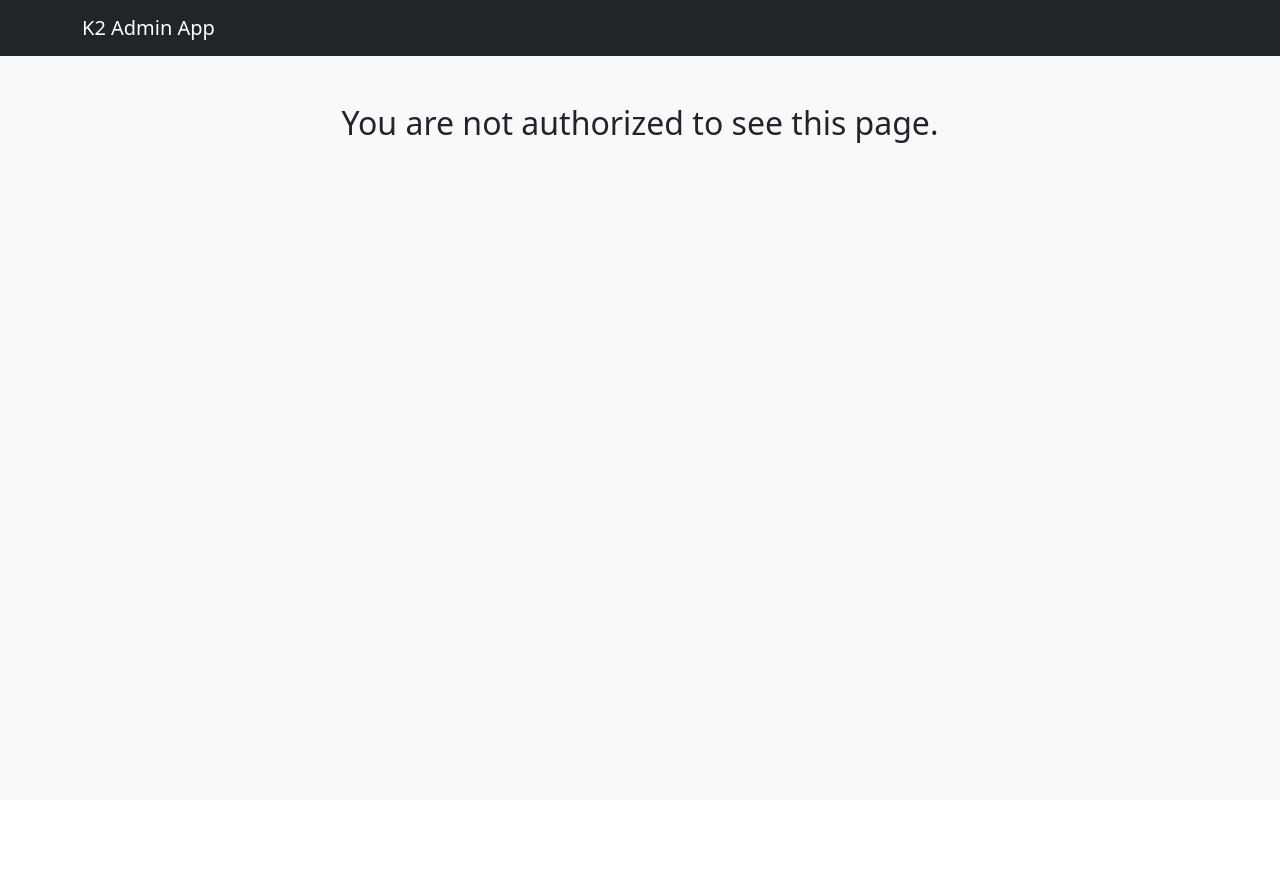
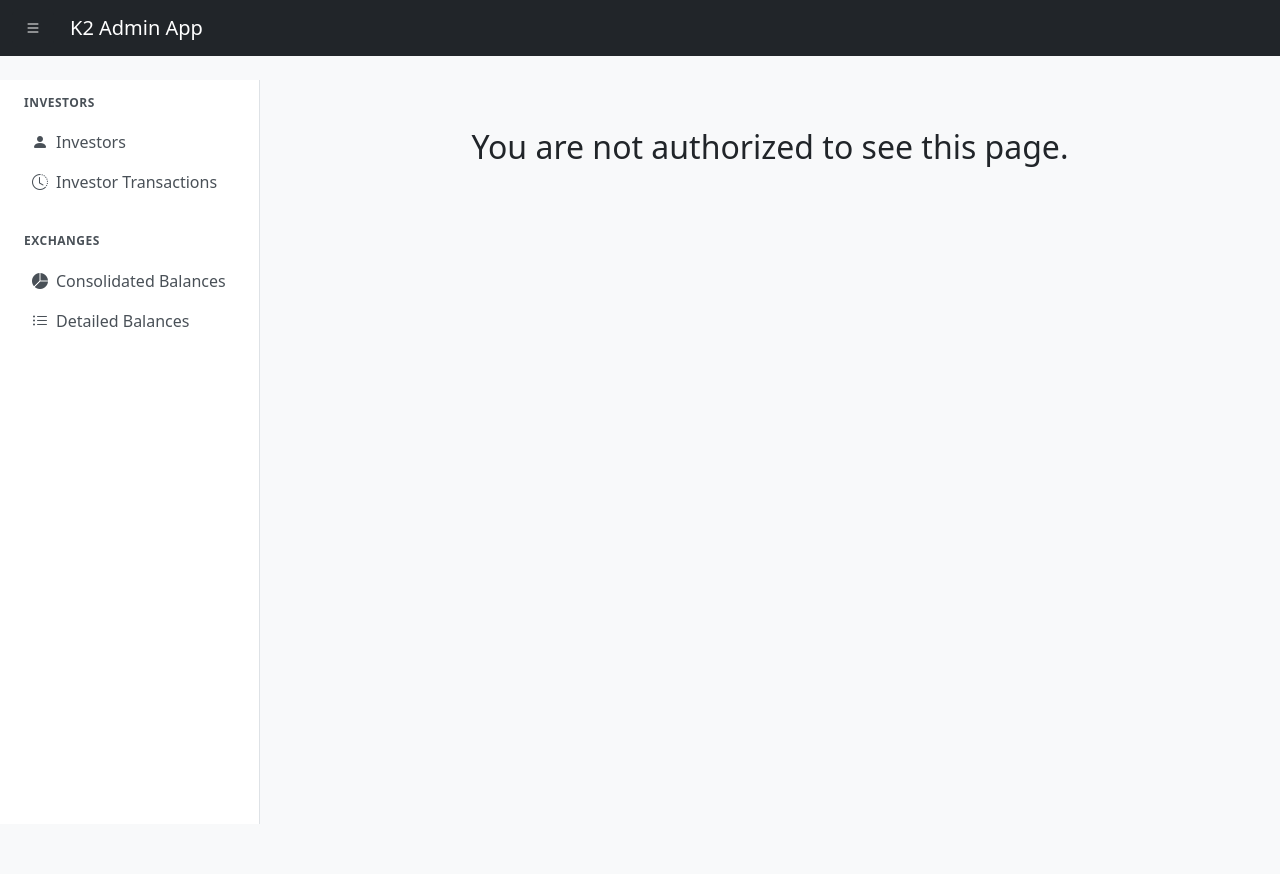
Before and after one commit to alexandrekoury/painel-python-app, a Flask app: page /unauthorized in a window 1280 px wide. Before the commit the page ends 143 px from the top, so only its background shows below. Run offline with Flask 3, Linux system fonts and the light colour scheme.

Commit message:
improve layout

```diff
--- a/static/script.js
+++ b/static/script.js
@@ -1,3 +1,21 @@
+// Sidebar toggle functionality
+document.addEventListener('DOMContentLoaded', function() {
+    const sidebarToggle = document.getElementById('sidebarToggle');
+    const sidebar = document.getElementById('sidebar');
+
+    if (sidebarToggle) {
+        sidebarToggle.addEventListener('click', function() {
+            sidebar.classList.toggle('collapsed');
+            localStorage.setItem('sidebarCollapsed', sidebar.classList.contains('collapsed'));
+        });
+    }
+
+    // Restore sidebar state from localStorage
+    if (localStorage.getItem('sidebarCollapsed') === 'true') {
+        sidebar.classList.add('collapsed');
+    }
+});
+
 function deleteInvestor(investorId, investorAlias) {
     if (confirm(`Are you sure you want to delete ${investorAlias}?`)) {
         fetch(`/investor/delete/${investorId}`, { method: 'POST' })
--- a/static/styles.css
+++ b/static/styles.css
@@ -1,3 +1,64 @@
 body {
     padding-bottom: 50px;
 }
+.sidebar {
+    width: 260px;
+    min-height: calc(100vh - 56px);
+    transition: transform 0.3s ease, margin-left 0.3s ease;
+    position: relative;
+    z-index: 1000;
+}
+
+.sidebar.collapsed {
+    transform: translateX(-100%);
+    margin-left: -260px;
+}
+
+main {
+    transition: margin-left 0.3s ease;
+}
+
+.sidebar-section {
+    margin-bottom: 2rem;
+}
+
+.sidebar-title {
+    color: #495057;
+    font-weight: 600;
+    text-transform: uppercase;
+    font-size: 0.75rem;
+    letter-spacing: 0.5px;
+    margin-bottom: 0.75rem;
+    padding-left: 0.5rem;
+}
+
+.sidebar .nav-link {
+    color: #495057;
+    padding: 0.5rem 1rem;
+    border-radius: 0.375rem;
+    transition: all 0.2s ease;
+}
+
+.sidebar .nav-link:hover {
+    background-color: #e9ecef;
+    color: #000;
+}
+
+.sidebar .nav-link.active {
+    background-color: #0d6efd;
+    color: white;
+}
+
+@media (max-width: 768px) {
+    .sidebar {
+        position: fixed;
+        top: 56px;
+        left: 0;
+        height: calc(100vh - 56px);
+        box-shadow: 2px 0 5px rgba(0, 0, 0, 0.1);
+    }
+
+    .sidebar.collapsed {
+        transform: translateX(-100%);
+    }
+}
--- a/templates/layout.html
+++ b/templates/layout.html
@@ -5,31 +5,66 @@
     <title>K2 Admin App</title>
     <link rel="stylesheet"
           href="https://cdn.jsdelivr.net/npm/bootstrap@5.3.0/dist/css/bootstrap.min.css">
+    <link rel="stylesheet" href="https://cdn.jsdelivr.net/npm/bootstrap-icons@1.11.0/font/bootstrap-icons.css">
     <link rel="stylesheet" href="{{ url_for('static', filename='styles.css') }}">
 </head>
 <body class="bg-light">
 
 <nav class="navbar navbar-dark bg-dark mb-4">
-    <div class="container d-flex justify-content-between">
-        <a class="navbar-brand" href="/">K2 Admin App</a>
+    <div class="container-fluid d-flex justify-content-between align-items-center">
+        <div class="d-flex align-items-center">
+            <button class="btn btn-dark me-3" id="sidebarToggle" title="Toggle Sidebar">
+                <i class="bi bi-list"></i>
+            </button>
+            <a class="navbar-brand" href="/">K2 Admin App</a>
+        </div>
 
-        {% if user %}
+        {% if session.get('user') %}
         <div class="d-flex align-items-center">
 
-            {% if user.picture %}
-                <img src="{{ user.picture }}" width="36" height="36"
+            {% if session.get('user').picture %}
+                <img src="{{ session.get('user').picture }}" width="36" height="36"
                      style="border-radius: 50%;" class="me-2">
             {% endif %}
 
-            <span class="text-light me-3">{{ user.name }}</span>
+            <span class="text-light me-3">{{ session.get('user').name }}</span>
             <a href="/logout" class="btn btn-danger btn-sm">Sair</a>
         </div>
         {% endif %}
 
     </div>
 </nav>
-<div class="container">
-    {% block content %}{% endblock %}
+
+<div class="d-flex">
+    <aside class="sidebar bg-white border-end" id="sidebar">
+        <nav class="nav flex-column p-3">
+            <div class="sidebar-section">
+                <h6 class="sidebar-title">Investors</h6>
+                <a href="/investor" class="nav-link">
+                    <i class="bi bi-person-fill me-2"></i>Investors
+                </a>
+                <a href="/investor/transactions" class="nav-link">
+                    <i class="bi bi-clock-history me-2"></i>Investor Transactions
+                </a>
+            </div>
+
+            <div class="sidebar-section">
+                <h6 class="sidebar-title">Exchanges</h6>
+                <a href="/exchange/balances/consolidated" class="nav-link">
+                    <i class="bi bi-pie-chart-fill me-2"></i>Consolidated Balances
+                </a>
+                <a href="/exchange/balances" class="nav-link">
+                    <i class="bi bi-list-ul me-2"></i>Detailed Balances
+                </a>
+            </div>
+        </nav>
+    </aside>
+
+    <main class="flex-grow-1">
+        <div class="container-fluid">
+            {% block content %}{% endblock %}
+        </div>
+    </main>
 </div>
 
 <script src="{{ url_for('static', filename='script.js') }}"></script>
```
